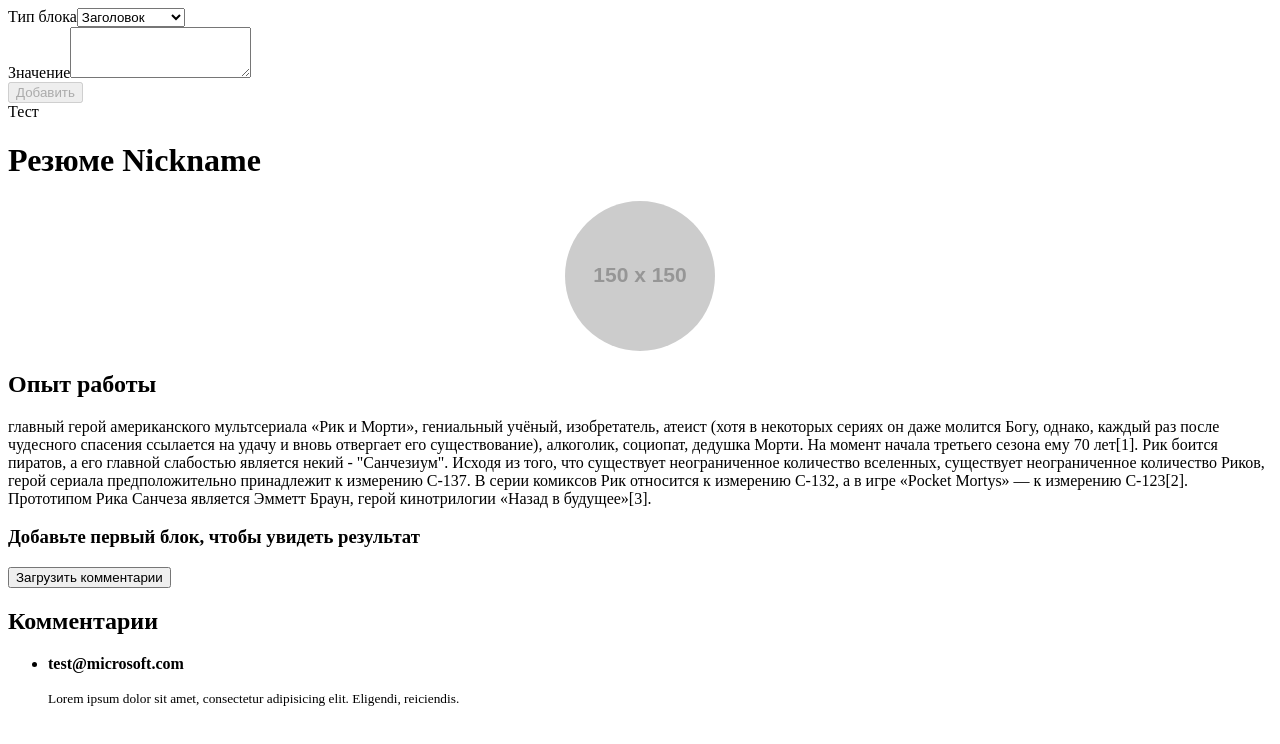
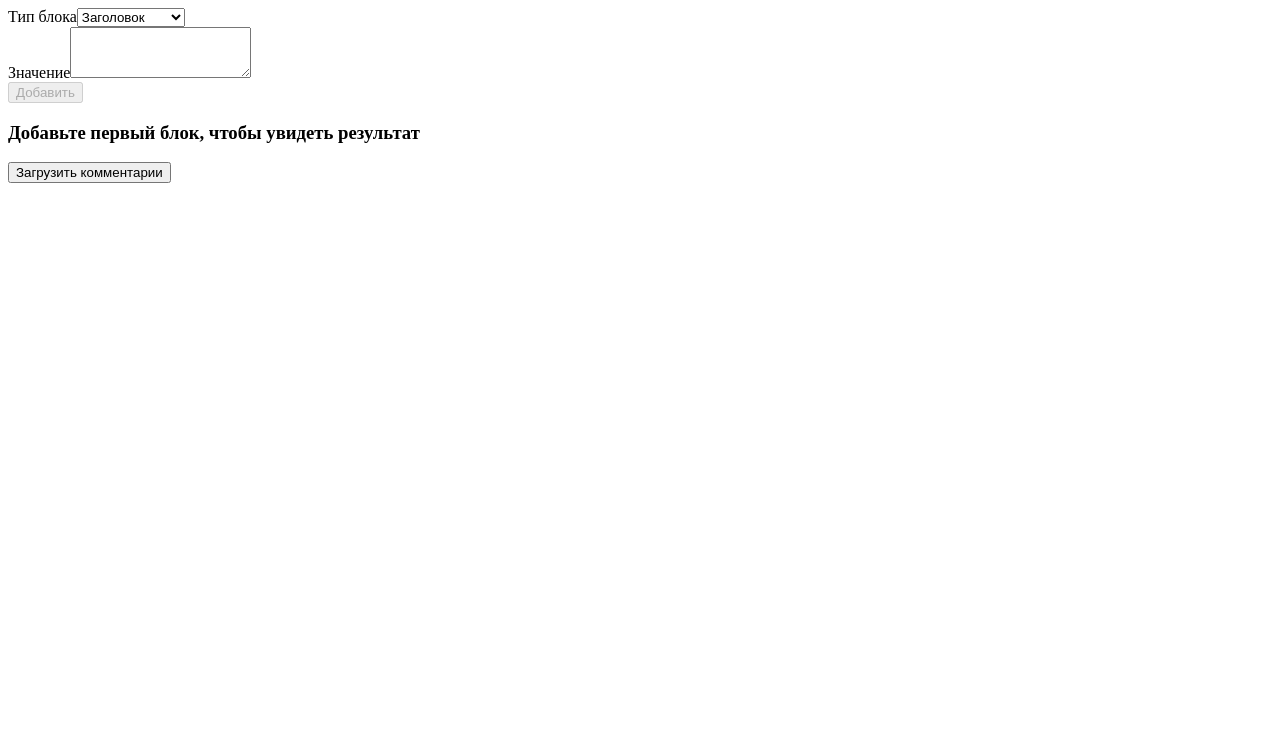
Before and after one commit to Roixxx/bank-table, a Vue app: page / in a window 1280 px wide. Shown: the top 744 px of the page. Built offline with nearby package versions, Linux system fonts and the light colour scheme; the HTML template or start-up script is replaced by a standard one.

Commit message:
Генерация резюме

```diff
--- a/src/App.vue
+++ b/src/App.vue
@@ -3,59 +3,46 @@
 
 
 		<AppFormControl @addItem="addItem" />
-		<AppCard>
-			<component :is="componentName">Тест</component>
-		</AppCard>
+
+		<AppCard :fields="fields" />
+
+
 
 	</div>
+	<AppComments></AppComments>
 
-
-	<div class="container">
-		<p>
-			<button class="btn primary">Загрузить комментарии</button>
-		</p>
-		<div class="card">
-			<h2>Комментарии</h2>
-			<ul class="list">
-				<li class="list-item">
-					<div>
-						<p><strong>test@microsoft.com</strong></p>
-						<small>Lorem ipsum dolor sit amet, consectetur adipisicing elit. Eligendi, reiciendis.</small>
-					</div>
-				</li>
-			</ul>
-		</div>
-
-
-		<div class="loader"></div>
-	</div>
 </template>
 
 <script>
 
 import AppFormControl from "./components/AppFormControl";
 import AppCard from "./components/AppCard";
+import AppComments from "./components/AppComments";
+
+
 
 export default {
 
 	data() {
 		return {
-			addItem() {
-				console.log('add itm')
-			}
+
+			fields: [],
+		}
+	},
+
+
+	methods: {
+		addItem(field) {
+			this.fields.push(field);
 		}
 	},
 
 	components: {
 		AppFormControl,
 		AppCard,
+		AppComments,
 	},
 
-	computed: {
-		componentName() {
-			return 'AppTitleField';
-		}
-	}
 }
 
 </script>
--- a/src/components/AppCard.vue
+++ b/src/components/AppCard.vue
@@ -1,31 +1,35 @@
 <template>
 	<div class="card card-w70">
-		<slot></slot>
 
-		<h1>Резюме Nickname</h1>
-		<div class="avatar">
-			<img src="https://via.placeholder.com/150">
+		<div v-if="fields.length" v-for="(field, i) in fields" :key="i">
+
+			<component :is="`App${field.fieldType}Field`" :value="field.fieldValue"></component>
 		</div>
-		<h2>Опыт работы</h2>
-		<p>
-			главный герой американского мультсериала «Рик и Морти», гениальный учёный, изобретатель, атеист (хотя в
-			некоторых сериях он даже молится Богу, однако, каждый раз после чудесного спасения ссылается на удачу и
-			вновь отвергает его существование), алкоголик, социопат, дедушка Морти. На момент начала третьего сезона
-			ему 70 лет[1]. Рик боится пиратов, а его главной слабостью является некий - "Санчезиум". Исходя из того,
-			что существует неограниченное количество вселенных, существует неограниченное количество Риков, герой
-			сериала предположительно принадлежит к измерению С-137. В серии комикcов Рик относится к измерению
-			C-132, а в игре «Pocket Mortys» — к измерению C-123[2]. Прототипом Рика Санчеза является Эмметт Браун,
-			герой кинотрилогии «Назад в будущее»[3].
-		</p>
-		<h3>Добавьте первый блок, чтобы увидеть результат</h3>
+
+
+
+		<h3 v-else>Добавьте первый блок, чтобы увидеть результат</h3>
 	</div>
 </template>
 
 <script>
+
+import AppTitleField from './fields/AppTitleField';
+import AppSubtitleField from './fields/AppSubtitleField';
+import AppAvatarField from './fields/AppAvatarField';
+import AppTextField from './fields/AppTextField';
+
 export default {
-	props: {
 
-	}
+	components: {
+		AppTitleField,
+		AppAvatarField,
+		AppSubtitleField,
+		AppTextField
+	},
+
+
+	props: ["fields"],
 }
 
 
--- /dev/null
+++ b/src/components/AppComments.vue
@@ -0,0 +1,61 @@
+<template>
+	<div class="container">
+
+		<p v-if="!loaded && !loadingAnimation">
+			<button class="btn primary" @click="loadComments()">Загрузить комментарии</button>
+		</p>
+
+
+		<div class="card" v-if="loaded">
+			<h2>Комментарии</h2>
+			<ul class="list" v-for="comment in comments">
+				<li class="list-item">
+					<div>
+						<p><strong>{{comment.email}}</strong></p>
+						<small>{{comment.text}}</small>
+					</div>
+				</li>
+			</ul>
+		</div>
+
+
+		<div v-if="loadingAnimation" class="loader"></div>
+	</div>
+</template>
+
+<script>
+
+
+
+export default {
+
+	data() {
+		return {
+			comments: [{email: 'test@microsoft.com',text: 'Text text 21412'},{email: 'test@microsoft.com',text: 'Text text 21412'},{email: 'test@microsoft.com',text: 'Text text 21412'},{email: 'test@microsoft.com',text: 'Text text 21412'}],
+			loaded: false,
+
+			loadingAnimation: false,
+		}
+	},
+
+	methods: {
+		loadComments() {
+
+			this.loadingAnimation = true;
+
+			setTimeout(() => {
+				this.loaded = true;
+				this.loadingAnimation = false;
+			}, 1000);
+
+		}
+	},
+
+}
+
+
+</script>
+
+<style scoped>
+
+</style>
--- a/src/components/AppFormControl.vue
+++ b/src/components/AppFormControl.vue
@@ -1,13 +1,13 @@
 <template>
-	<form @submit.prevent="$emit('addItem')" class="card card-w30">
+	<form @submit.prevent="submitHandler" class="card card-w30">
 		<div class="form-control">
 			<label for="type">Тип блока</label>
 
 			<select id="type" v-model="fieldType">
-				<option value="title">Заголовок</option>
-				<option value="subtitle">Подзаголовок</option>
-				<option value="avatar">Аватар</option>
-				<option value="text">Текст</option>
+				<option value="Title">Заголовок</option>
+				<option value="Subtitle">Подзаголовок</option>
+				<option value="Avatar">Аватар</option>
+				<option value="Text">Текст</option>
 			</select>
 		</div>
 
@@ -25,8 +25,16 @@
 export default {
 	data() {
 		return {
-			fieldType: 'title',
+			fieldType: 'Title',
 			fieldValue: '',
+		}
+	},
+
+	methods: {
+		submitHandler() {
+			this.$emit('addItem', {fieldType: this.fieldType, fieldValue: this.fieldValue});
+			this.fieldValue = '';
+
 		}
 	},
 
--- /dev/null
+++ b/src/components/fields/AppAvatarField.vue
@@ -0,0 +1,15 @@
+<template>
+
+	<div class="avatar">
+		<img :src="value">
+	</div>
+</template>
+
+<script>
+
+
+export default {
+
+	props: ['value']
+}
+</script>
--- /dev/null
+++ b/src/components/fields/AppSubtitleField.vue
@@ -0,0 +1,10 @@
+<template>
+
+	<h2>{{value}}</h2>
+</template>
+
+<script>
+export default {
+	props: ['value']
+}
+</script>
--- /dev/null
+++ b/src/components/fields/AppTextField.vue
@@ -0,0 +1,10 @@
+<template>
+
+	<p>{{value}}</p>
+</template>
+
+<script>
+export default {
+	props: ['value']
+}
+</script>
--- /dev/null
+++ b/src/components/fields/AppTitleField.vue
@@ -0,0 +1,10 @@
+<template>
+
+	<h1>{{value}}</h1>
+</template>
+
+<script>
+export default {
+	props: ['value']
+}
+</script>
```
Also changed, not shown: src/components/AppTitleField.vue (deleted, +0 -9 lines), 1 other file (tests, documents, lock files or other folders).
